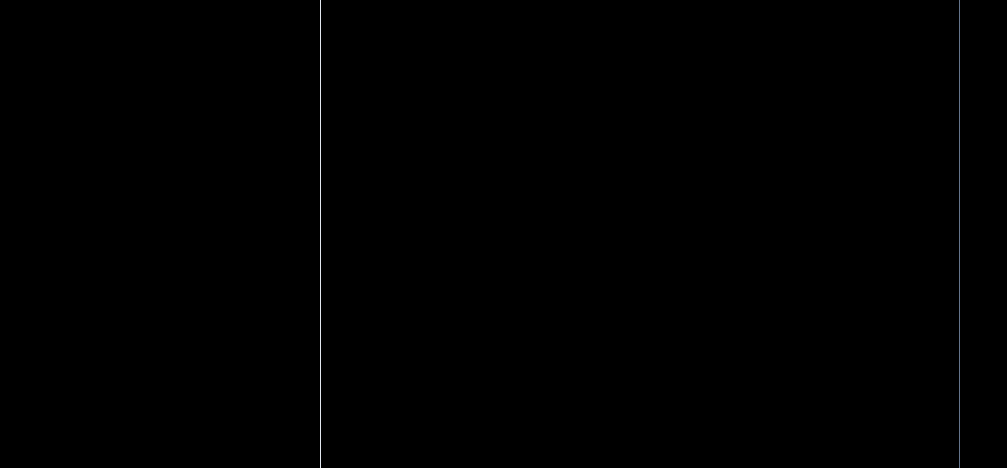
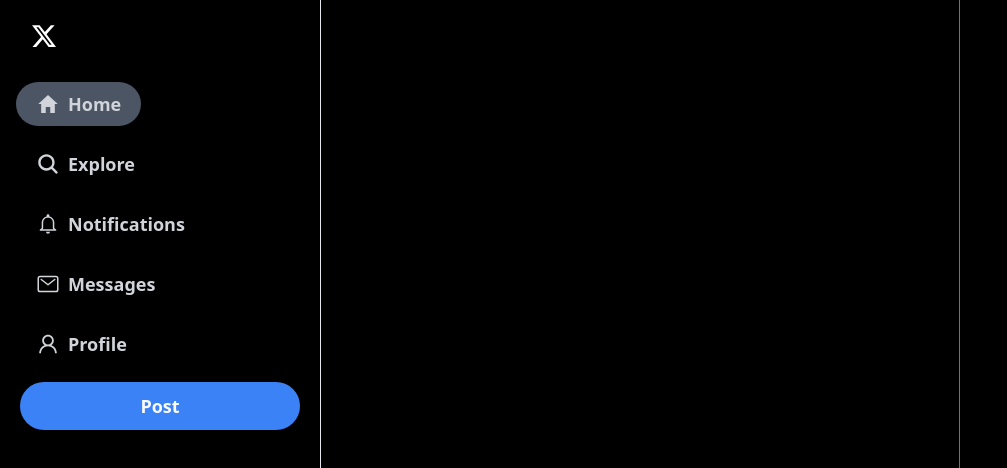
Before and after one commit to AmanWebDev2/twitter_clone, a Next.js app: page /home in a window 1280 px wide. Shown: the top 468 px of the page, without its empty margins (0-1007 px from the left). Built offline with nearby package versions, Linux system fonts and the light colour scheme.

Commit message:
added sidebar ui

```diff
--- a/package.json
+++ b/package.json
@@ -9,12 +9,14 @@
     "lint": "next lint"
   },
   "dependencies": {
+    "@radix-ui/react-slot": "^1.0.2",
     "class-variance-authority": "^0.7.0",
     "clsx": "^2.1.1",
     "lucide-react": "^0.373.0",
     "next": "14.2.3",
     "react": "^18",
     "react-dom": "^18",
+    "react-icons": "^5.1.0",
     "tailwind-merge": "^2.3.0",
     "tailwindcss-animate": "^1.0.7"
   },
--- a/src/app/(root)/home/page.tsx
+++ b/src/app/(root)/home/page.tsx
@@ -1,9 +1,10 @@
-import React from 'react'
-
+import LeftNavigation from '../../../components/home/LeftNavigation';
 const page = () => {
   return (
     <div className='grid grid-cols-12 min-h-screen'>
-        <div className="col-span-3"></div>
+        <div className="col-span-3">
+          <LeftNavigation/>
+        </div>
         <div className="col-span-6 border-r-[0.5px] border-l-[0.5px] border-r-slate-500"></div>
         <div className="col-span-3"></div>
     </div>
--- a/src/app/layout.tsx
+++ b/src/app/layout.tsx
@@ -22,7 +22,7 @@
   return (
     <html lang="en">
       <body className={cn(
-          "min-h-screen bg-black font-sans antialiased",
+            "min-h-screen bg-black max-w-7xl mx-auto text-gray-300 font-sans antialiased",
           fontSans.variable
         )}>{children}</body>
     </html>
--- /dev/null
+++ b/src/components/home/LeftNavigation.tsx
@@ -0,0 +1,87 @@
+"use client";
+import Link from "next/link";
+import { usePathname } from "next/navigation";
+import React from "react";
+import { BsTwitterX } from "react-icons/bs";
+import { cn } from "@/lib/utils";
+import { IoMdHome, IoMdNotificationsOutline } from "react-icons/io";
+import { IoLeafOutline, IoMailOutline, IoSearch } from "react-icons/io5";
+import { AiOutlineUser } from "react-icons/ai";
+import { Button } from "@/components/ui/button";
+
+interface TwitterSideBarLink {
+  title: string;
+  icon: React.ReactNode;
+  route: string;
+}
+
+const sideBarLinks: TwitterSideBarLink[] = [
+  {
+    title: "Home",
+    route: "/home",
+    icon: <IoMdHome />,
+  },
+  {
+    title: "Explore",
+    route: "/explore",
+    icon: <IoSearch />,
+  },
+  {
+    title: "Notifications",
+    route: "/notifications",
+    icon: <IoMdNotificationsOutline />,
+  },
+  {
+    title: "Messages",
+    route: "/messages",
+    icon: <IoMailOutline />,
+  },
+  {
+    title: "Profile",
+    route: "/profile",
+    icon: <AiOutlineUser />,
+  },
+];
+
+const LeftNavigation = () => {
+  const pathName = usePathname();
+
+  return (
+    <header className="flex flex-col w-[88px] mr-10 xl:mr-0 ml-auto xl:w-auto">
+      <div className="logo mx-5 mt-3">
+        <div className="items-start inline-block text-2xl cursor-pointer hover:bg-gray-700 transition-all  p-3 rounded-full">
+          <BsTwitterX fill="white" />
+        </div>
+      </div>
+        <nav className="">
+          {sideBarLinks.map(({ route, title, icon }) => {
+            const isActive =
+              pathName === route || pathName.startsWith(`${route}/`);
+            return (
+              <Link
+                href={route}
+                key={title}
+                className={cn(
+                  "flex gap-2 w-fit items-center px-5 py-2 m-4 rounded-full justify-start cursor-pointer transition-all hover:bg-gray-700",
+                  {
+                    "bg-gray-600": isActive,
+                  }
+                )}
+              >
+                <span className="text-2xl">{icon}</span>
+                <p className="hidden xl:block text-lg font-semibold max-lg:hidden">{title}</p>
+              </Link>
+            );
+          })}
+          <div className="px-5">
+          <Button className=" hidden xl:inline-flex w-full capitalize rounded-full bg-blue-500 hover:bg-blue-600 py-6 font-semibold text-lg">Post</Button>
+        <Button className=" xl:hidden px-5 mx-1 w-full rounded-full bg-blue-500 hover:bg-blue-600 py-6 font-semibold text-lg">
+        <IoLeafOutline />
+        </Button>
+          </div>
+        </nav>
+    </header>
+  );
+};
+
+export default LeftNavigation;
--- /dev/null
+++ b/src/components/ui/button.tsx
@@ -0,0 +1,56 @@
+import * as React from "react"
+import { Slot } from "@radix-ui/react-slot"
+import { cva, type VariantProps } from "class-variance-authority"
+
+import { cn } from "@/lib/utils"
+
+const buttonVariants = cva(
+  "inline-flex items-center justify-center whitespace-nowrap rounded-md text-sm font-medium ring-offset-background transition-colors focus-visible:outline-none focus-visible:ring-2 focus-visible:ring-ring focus-visible:ring-offset-2 disabled:pointer-events-none disabled:opacity-50",
+  {
+    variants: {
+      variant: {
+        default: "bg-primary text-primary-foreground hover:bg-primary/90",
+        destructive:
+          "bg-destructive text-destructive-foreground hover:bg-destructive/90",
+        outline:
+          "border border-input bg-background hover:bg-accent hover:text-accent-foreground",
+        secondary:
+          "bg-secondary text-secondary-foreground hover:bg-secondary/80",
+        ghost: "hover:bg-accent hover:text-accent-foreground",
+        link: "text-primary underline-offset-4 hover:underline",
+      },
+      size: {
+        default: "h-10 px-4 py-2",
+        sm: "h-9 rounded-md px-3",
+        lg: "h-11 rounded-md px-8",
+        icon: "h-10 w-10",
+      },
+    },
+    defaultVariants: {
+      variant: "default",
+      size: "default",
+    },
+  }
+)
+
+export interface ButtonProps
+  extends React.ButtonHTMLAttributes<HTMLButtonElement>,
+    VariantProps<typeof buttonVariants> {
+  asChild?: boolean
+}
+
+const Button = React.forwardRef<HTMLButtonElement, ButtonProps>(
+  ({ className, variant, size, asChild = false, ...props }, ref) => {
+    const Comp = asChild ? Slot : "button"
+    return (
+      <Comp
+        className={cn(buttonVariants({ variant, size, className }))}
+        ref={ref}
+        {...props}
+      />
+    )
+  }
+)
+Button.displayName = "Button"
+
+export { Button, buttonVariants }
```
Also changed, not shown: src/constants/index.ts (added), 1 other file (tests, documents, lock files or other folders).
